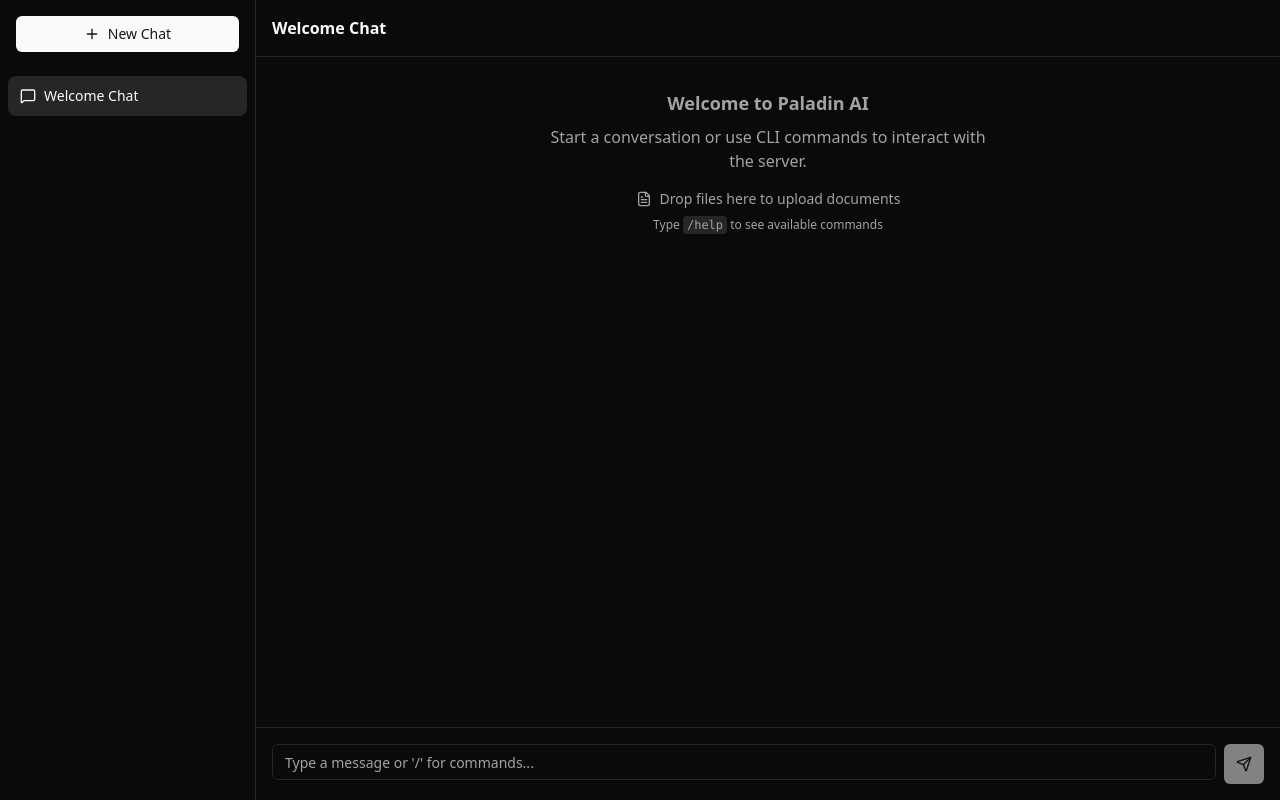
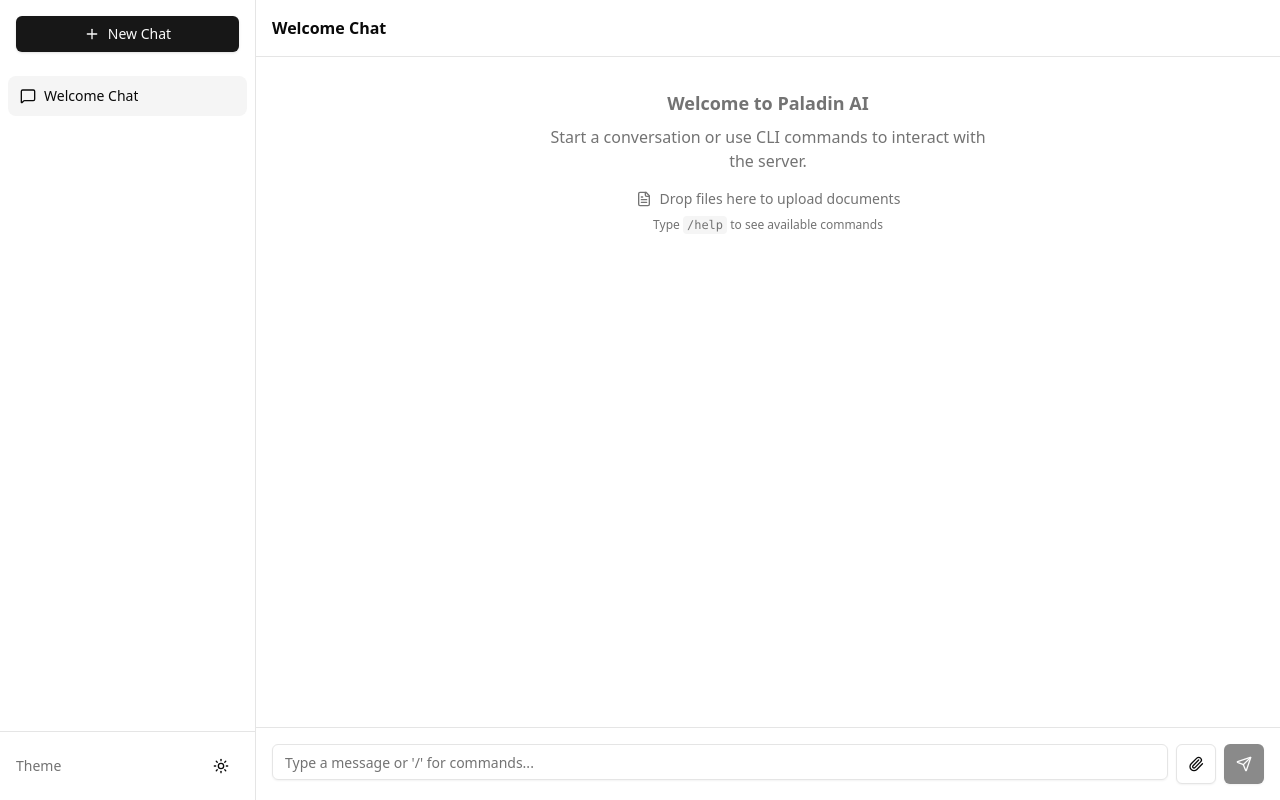
Before and after one commit to d-cryptic/paladinai, a Next.js app in the folder frontend/: page / in a window 1280 px wide. Built offline with nearby package versions, Linux system fonts and the light colour scheme.

Commit message:
frontend: theme switcher added

```diff
--- a/frontend/app/layout.tsx
+++ b/frontend/app/layout.tsx
@@ -1,6 +1,7 @@
 import type { Metadata } from "next";
 import { Geist, Geist_Mono } from "next/font/google";
 import "./globals.css";
+import { ThemeProvider } from "@/components/theme-provider";
 
 const geistSans = Geist({
   variable: "--font-geist-sans",
@@ -30,11 +31,18 @@
   children: React.ReactNode;
 }>) {
   return (
-    <html lang="en" className="dark">
+    <html lang="en" suppressHydrationWarning>
       <body
         className={`${geistSans.variable} ${geistMono.variable} antialiased`}
       >
-        {children}
+        <ThemeProvider
+          attribute="class"
+          defaultTheme="system"
+          enableSystem
+          disableTransitionOnChange
+        >
+          {children}
+        </ThemeProvider>
       </body>
     </html>
   );
--- a/frontend/app/page.tsx
+++ b/frontend/app/page.tsx
@@ -5,6 +5,7 @@
 import { Sidebar } from '@/components/sidebar'
 import { ChatView } from '@/components/chat-view'
 import { Button } from '@/components/ui/button'
+import { ThemeToggle } from '@/components/theme-toggle'
 import { Menu } from 'lucide-react'
 
 export default function Home() {
@@ -40,7 +41,8 @@
           >
             <Menu className="h-5 w-5" />
           </Button>
-          <h1 className="font-semibold">Paladin AI</h1>
+          <h1 className="font-semibold flex-1">Paladin AI</h1>
+          <ThemeToggle />
         </div>
 
         <main className="flex-1 overflow-hidden">
--- a/frontend/components/chat-view.tsx
+++ b/frontend/components/chat-view.tsx
@@ -376,6 +376,7 @@
             }))
           }
         }}
+        onFileUpload={handleUploadDocument}
       />
     </div>
   )
--- a/frontend/components/command-input.tsx
+++ b/frontend/components/command-input.tsx
@@ -1,7 +1,7 @@
 'use client'
 
 import { useState, useRef, useEffect, KeyboardEvent } from 'react'
-import { Send, Terminal } from 'lucide-react'
+import { Send, Terminal, Paperclip } from 'lucide-react'
 import { Button } from '@/components/ui/button'
 import { Input } from '@/components/ui/input'
 import { CommandHistory, getCommandSuggestions, COMMANDS } from '@/lib/commands'
@@ -20,9 +20,10 @@
   placeholder?: string
   value?: string
   onChange?: (value: string) => void
+  onFileUpload?: (file: File) => void
 }
 
-export function CommandInput({ onCommand, isLoading = false, placeholder, value, onChange }: CommandInputProps) {
+export function CommandInput({ onCommand, isLoading = false, placeholder, value, onChange, onFileUpload }: CommandInputProps) {
   const [localInput, setLocalInput] = useState('')
   const input = value !== undefined ? value : localInput
   const setInput = (newValue: string) => {
@@ -39,6 +40,7 @@
   const historyRef = useRef(new CommandHistory())
   const suggestionsRef = useRef<HTMLDivElement>(null)
   const selectedItemRef = useRef<HTMLDivElement>(null)
+  const fileInputRef = useRef<HTMLInputElement>(null)
 
   // Sync external value changes to local state
   useEffect(() => {
@@ -169,6 +171,19 @@
     }
   }
 
+  const handleFileUpload = () => {
+    fileInputRef.current?.click()
+  }
+
+  const handleFileChange = (event: React.ChangeEvent<HTMLInputElement>) => {
+    const file = event.target.files?.[0]
+    if (file && onFileUpload) {
+      onFileUpload(file)
+      // Reset the input so the same file can be uploaded again
+      event.target.value = ''
+    }
+  }
+
   const getPlaceholder = () => {
     if (placeholder) return placeholder
     return "Type a message or '/' for commands..."
@@ -223,6 +238,15 @@
         </div>
       )}
 
+      {/* Hidden file input */}
+      <input
+        ref={fileInputRef}
+        type="file"
+        className="hidden"
+        onChange={handleFileChange}
+        accept=".pdf,.doc,.docx,.txt,.md,.json,.xml,.csv,.log"
+      />
+
       {/* Input field */}
       <div className="flex gap-1 sm:gap-2">
         <div className="relative flex-1">
@@ -239,6 +263,21 @@
             <Terminal className="absolute right-2 sm:right-3 top-1/2 -translate-y-1/2 h-3 w-3 sm:h-4 sm:w-4 text-muted-foreground" />
           )}
         </div>
+
+        {/* File upload button */}
+        {onFileUpload && (
+          <Button
+            onClick={handleFileUpload}
+            disabled={isLoading}
+            size="icon"
+            variant="outline"
+            className="h-8 w-8 sm:h-10 sm:w-10"
+            title="Upload document"
+          >
+            <Paperclip className="h-3 w-3 sm:h-4 sm:w-4" />
+          </Button>
+        )}
+
         <Button
           onClick={handleSubmit}
           disabled={!input.trim() || isLoading}
--- a/frontend/components/sidebar.tsx
+++ b/frontend/components/sidebar.tsx
@@ -1,6 +1,7 @@
 import { useChatStore, ChatSession } from '@/lib/store'
 import { Button } from '@/components/ui/button'
 import { ScrollArea } from '@/components/ui/scroll-area'
+import { ThemeToggle } from '@/components/theme-toggle'
 import { Plus, MessageSquare, Trash2, X } from 'lucide-react'
 import { cn } from '@/lib/utils'
 
@@ -80,6 +81,14 @@
           ))}
         </div>
       </ScrollArea>
+
+      {/* Theme toggle at bottom */}
+      <div className="border-t p-4 hidden lg:block">
+        <div className="flex items-center justify-between">
+          <span className="text-sm text-muted-foreground">Theme</span>
+          <ThemeToggle />
+        </div>
+      </div>
     </div>
   )
 }
--- /dev/null
+++ b/frontend/components/theme-provider.tsx
@@ -0,0 +1,9 @@
+"use client"
+
+import * as React from "react"
+import { ThemeProvider as NextThemesProvider } from "next-themes"
+import { type ThemeProviderProps } from "next-themes/dist/types"
+
+export function ThemeProvider({ children, ...props }: ThemeProviderProps) {
+  return <NextThemesProvider {...props}>{children}</NextThemesProvider>
+}
--- /dev/null
+++ b/frontend/components/theme-toggle.tsx
@@ -0,0 +1,38 @@
+"use client"
+
+import * as React from "react"
+import { Moon, Sun } from "lucide-react"
+import { useTheme } from "next-themes"
+
+import { Button } from "@/components/ui/button"
+
+export function ThemeToggle() {
+  const { theme, setTheme } = useTheme()
+  const [mounted, setMounted] = React.useState(false)
+
+  React.useEffect(() => {
+    setMounted(true)
+  }, [])
+
+  if (!mounted) {
+    return (
+      <Button variant="ghost" size="icon" className="h-8 w-8 sm:h-9 sm:w-9">
+        <Sun className="h-[1.2rem] w-[1.2rem]" />
+        <span className="sr-only">Toggle theme</span>
+      </Button>
+    )
+  }
+
+  return (
+    <Button
+      variant="ghost"
+      size="icon"
+      onClick={() => setTheme(theme === "light" ? "dark" : "light")}
+      className="h-8 w-8 sm:h-9 sm:w-9"
+    >
+      <Sun className="h-[1.2rem] w-[1.2rem] rotate-0 scale-100 transition-all dark:-rotate-90 dark:scale-0" />
+      <Moon className="absolute h-[1.2rem] w-[1.2rem] rotate-90 scale-0 transition-all dark:rotate-0 dark:scale-100" />
+      <span className="sr-only">Toggle theme</span>
+    </Button>
+  )
+}
--- a/frontend/package.json
+++ b/frontend/package.json
@@ -19,6 +19,7 @@
     "axios": "^1.10.0",
     "lucide-react": "^0.525.0",
     "next": "15.3.5",
+    "next-themes": "^0.4.6",
     "react": "^19.0.0",
     "react-dom": "^19.0.0",
     "react-dropzone": "^14.3.8",
```
Also changed, not shown: 1 other file (tests, documents, lock files or other folders).
